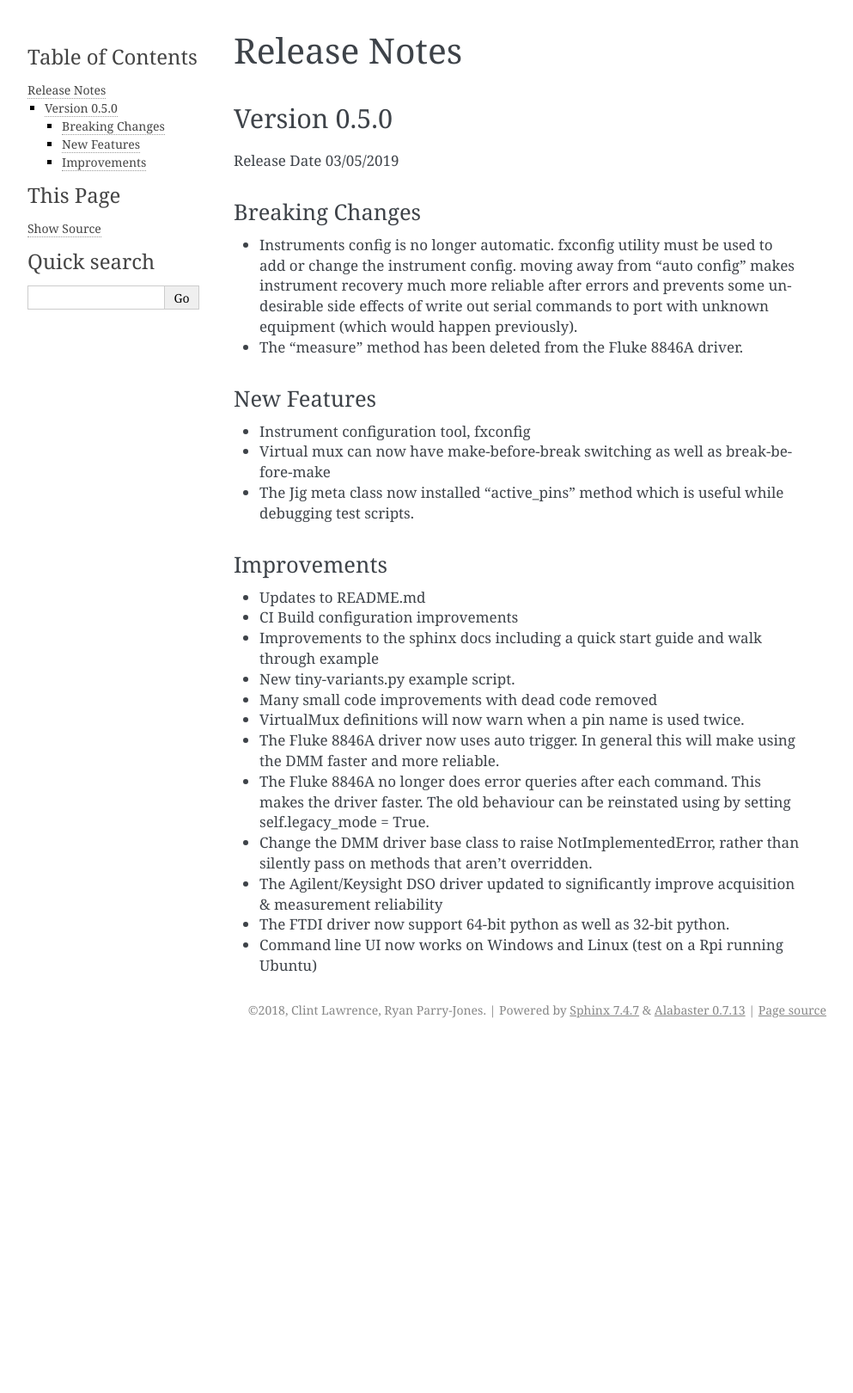
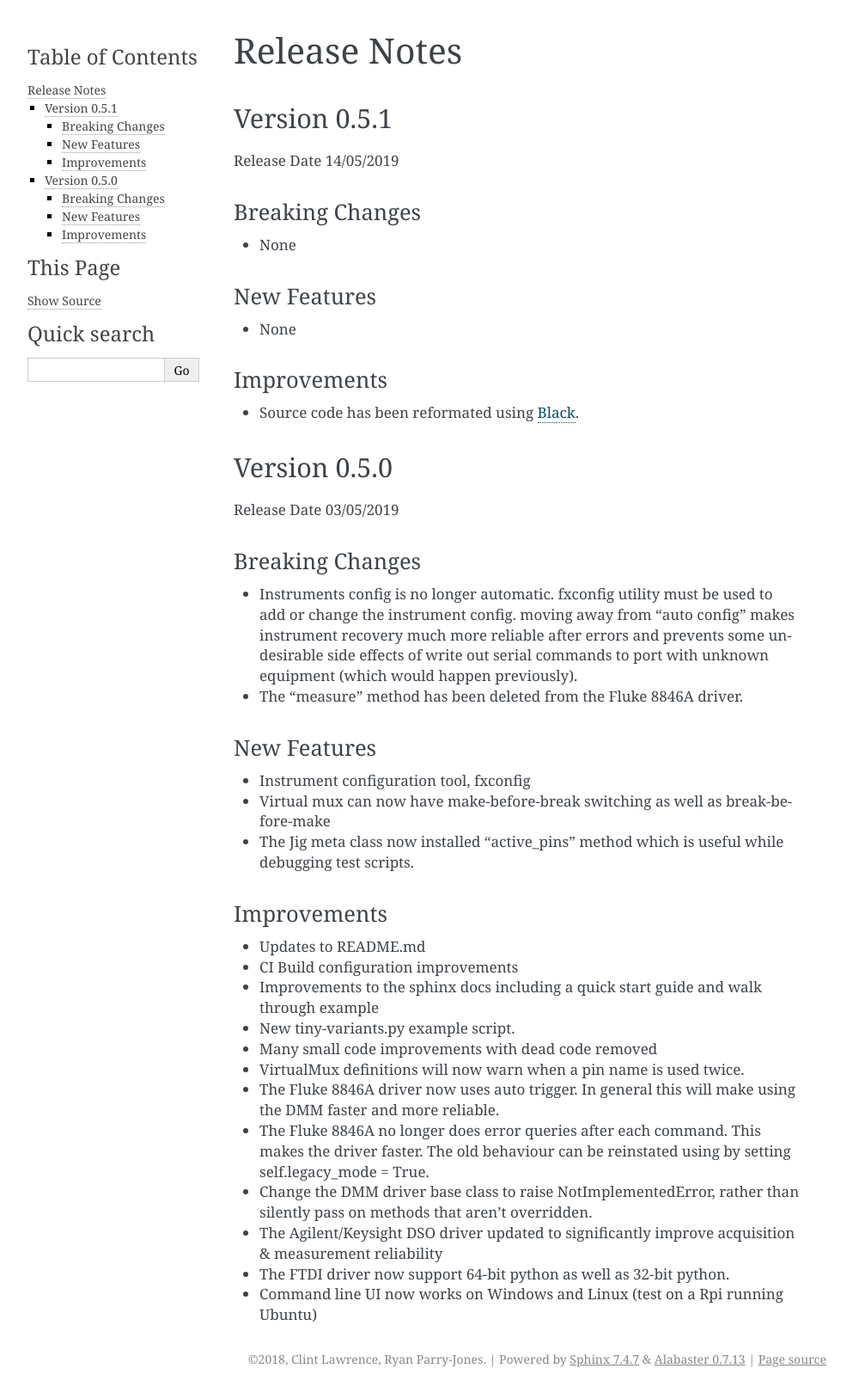
Before and after one commit to PyFixate/Fixate, a Sphinx documentation site: the page built from docs/source/release-notes.rst, in a window 1280 px wide. Shown: the whole page at 86% size, without its empty margins (148-1141 px from the left). Built offline with Sphinx 7.4.7, drawn with Linux system fonts in a browser that asks for light colours; before the commit the page ends 1214 px from its top, so only the background shows below that.

Commit message:
Preparing version number an release notes for release tomorrow

```diff
--- a/docs/source/release-notes.rst
+++ b/docs/source/release-notes.rst
@@ -1,6 +1,25 @@
 ==================================
 Release Notes
 ==================================
+*************
+Version 0.5.1
+*************
+Release Date 14/05/2019
+
+Breaking Changes
+################
+- None
+
+New Features
+############
+
+- None
+
+Improvements
+############
+
+- Source code has been reformated using `Black <https://github.com/python/black>`_.
+
 *************
 Version 0.5.0
 *************
--- a/src/fixate/__init__.py
+++ b/src/fixate/__init__.py
@@ -2,7 +2,7 @@ from fixate.config import RESOURCES
 from fixate.config.local_config import load_local_config
 import fixate.sequencer
 
-__version__ = "0.5.0"
+__version__ = "0.5.1"
 
 RESOURCES["SEQUENCER"] = fixate.sequencer.Sequencer()
 load_local_config()
```
